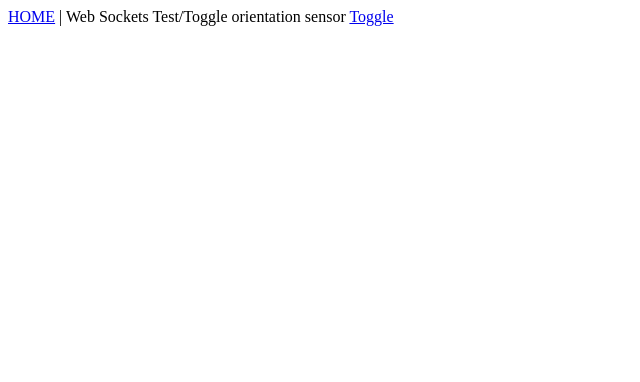
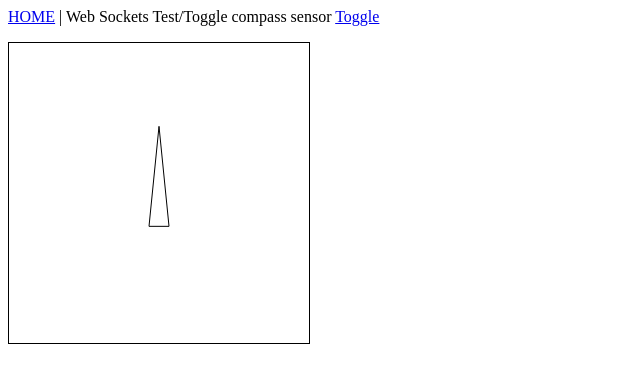
Before and after one commit to superisaac/mobileup, a plain HTML site: page android/demo/assets/www/ori_demo.html in a window 1280 px wide. Shown: the whole page, without its empty margins (0-640 px from the left). Drawn offline with Linux system fonts and the light colour scheme.

Commit message:
Vision demo of compass

```diff
--- /dev/null
+++ b/android/demo/assets/www/demo.css
@@ -0,0 +1,16 @@
+.clear { clear: both; width: 0; height: 0;}
+.center { margin: 0 auto; }
+
+#working-area {
+               /*  border: 1px solid;
+                 padding: 0;
+                 height: 600px; */
+                padding:0;
+                width: 300px;
+}
+
+#area-canvas {
+               border: 1px solid;
+               width: 300px;
+               height: 300px;
+}
--- a/android/demo/assets/www/demo.js
+++ b/android/demo/assets/www/demo.js
@@ -24,13 +24,34 @@ function sensor_control(anchor) {
     }
 }
 
+var currtrig;
+var canvas;
+var context;
 function on_sensor_demo_init() {
     document.addEventListener("queue.sen.ori", function(evt) {
-        show_board("get sensor " + evt.data[0]);
+        //show_board("get sensor " + evt.data[0]);
+	var angle = parseInt(evt.data[0]);
+	rotate_angle(angle);
     });
     mobileUp.connect();
+
+    canvas = document.getElementById("area-canvas");
+    context = canvas.getContext("2d");
+    context.strokeStyle = "#000";
+    context.fillStyle = "#eee";
+    context.lineWidth = 1;
+
+    currtrig = new trig(new Vector(0, 0), new Vector(-10, 100), new Vector(10, 100));
+    currtrig.moveToXY(canvas.width/2, canvas.height/2);
+    currtrig.draw(context);
 }
 
+function rotate_angle(angle)
+{
+    context.fillRect(0, 0, canvas.width, canvas.height);
+    var ctri = currtrig.rotate(angle);
+    ctri.draw(context);
+}
 
 /** sdcard explorer demo **/
 window.pwd = "";
--- /dev/null
+++ b/android/demo/assets/www/helpers.js
@@ -0,0 +1,72 @@
+function Vector(x, y) {
+    this.x = x;
+    this.y = y;
+}
+
+Vector.prototype.copy = function() {
+    return new Vector(this.x, this.y);
+}
+
+Vector.prototype.add = function() {
+    var x = this.x;
+    var y = this.y;
+    for(var i =0; i<arguments.length; i++) {
+	x += arguments[i].x;
+	y += arguments[i].y;
+    }
+    return new Vector(x, y);
+}
+
+Vector.prototype.minus = function(other) {
+    return new Vector(this.x - other.x, this.y - other.y);
+}
+
+Vector.prototype.mul = function(r) {
+    return new Vector(this.x * r, this.y * r);
+}
+
+Vector.prototype.magitude = function() {
+    return Math.sqrt(this.x * this.x + this.y * this.y);
+}
+
+Vector.prototype.rotate = function(dig) {
+    var cos_t = Math.cos(dig * Math.PI/180.0);
+    var sin_t = Math.sin(dig * Math.PI/180.0);
+    return new Vector(this.x * cos_t + this.y * sin_t,
+		      this.y * cos_t - this.x * sin_t);
+}
+
+function trig(v1, v2, v3) {
+    this.center = v1.add(v2, v3).mul(1/3);
+    this.v1 = v1.minus(this.center);
+    this.v2 = v2.minus(this.center);
+    this.v3 = v3.minus(this.center);
+}
+
+trig.prototype.moveToXY = function(x, y) {
+    this.center = new Vector(x, y);
+}
+
+trig.prototype.moveTo = function(other) {
+    this.center = other;
+}
+
+trig.prototype.rotate = function(angle) {
+    return new trig(this.v1.rotate(angle).add(this.center),
+		    this.v2.rotate(angle).add(this.center),
+		    this.v3.rotate(angle).add(this.center));
+}
+
+
+trig.prototype.draw = function(context) {
+    var vv1 = this.center.add(this.v1);
+    var vv2 = this.center.add(this.v2);
+    var vv3 = this.center.add(this.v3);
+    context.beginPath();
+    context.moveTo(vv1.x, vv1.y);
+    context.lineTo(vv2.x, vv2.y);
+    context.lineTo(vv3.x, vv3.y);
+    context.lineTo(vv1.x, vv1.y);
+    context.stroke();
+    context.closePath();
+}
--- a/android/demo/assets/www/ori_demo.html
+++ b/android/demo/assets/www/ori_demo.html
@@ -1,7 +1,9 @@
 <html>
   <head>
     <title>Web Socket Test/Toggle orientation sensor</title>
+    <link rel="stylesheet" href="demo.css" type="text/css"/>
     <script type="text/javascript" src="mobileup.js"></script>
+    <script type="text/javascript" src="helpers.js"></script>
     <script type="text/javascript" src="demo.js"></script>
     <script langauage="javascript">
     </script>
@@ -10,12 +12,15 @@
   <body onload="on_sensor_demo_init();">
     <p>
       <a href="/">HOME</a>
-      | Web Sockets Test/Toggle orientation sensor
+      | Web Sockets Test/Toggle compass sensor
       <a id="command"
 	 href="javascript:void(0);"
 	 onclick="sensor_control(this); return false;">Toggle</a>
     </p>
-    <div id="board">
+    <div id="working-area">
+	<canvas id="area-canvas" width="300" height="300">
+	  Your browser doesn't support html5 canvas.
+	</canvas>
     </div>
   </body>
 </html>
```
Also changed, not shown: android/demo/assets/www/index.html (+1 -1 lines), 1 other file.
